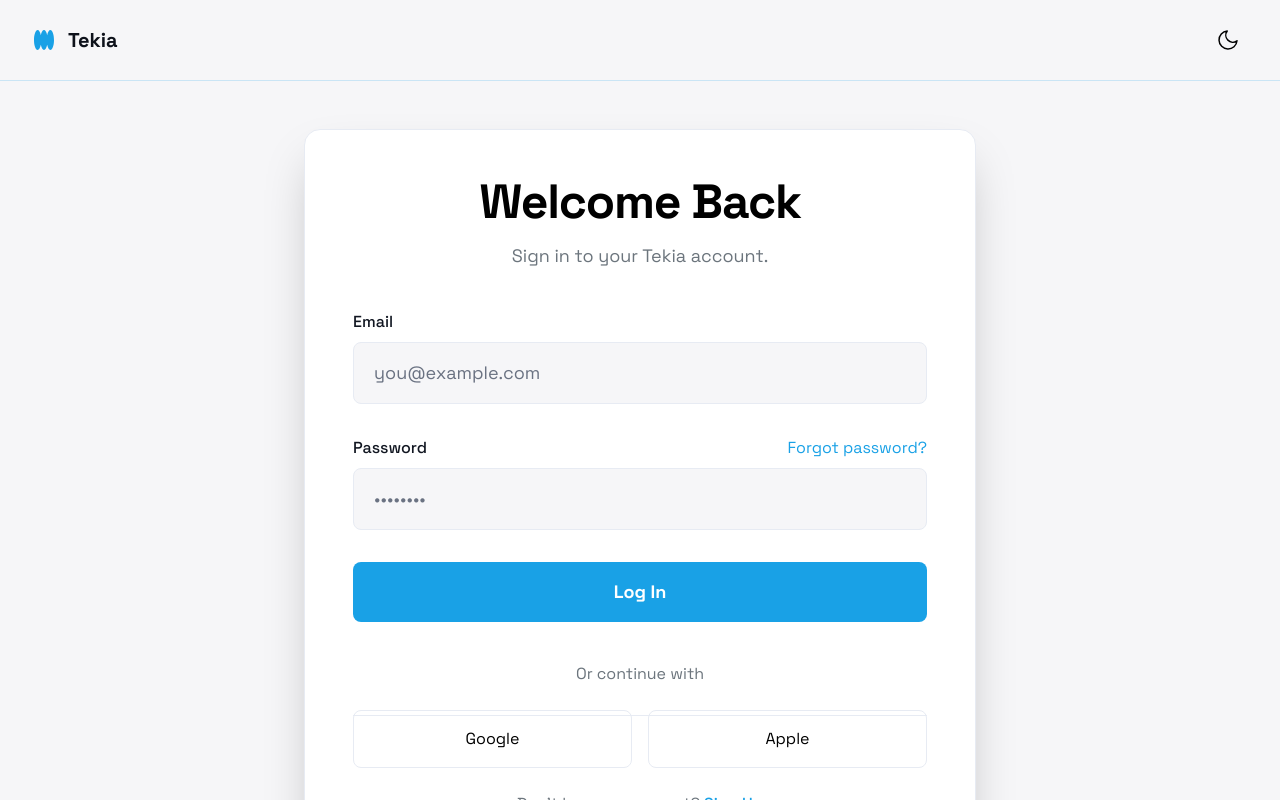
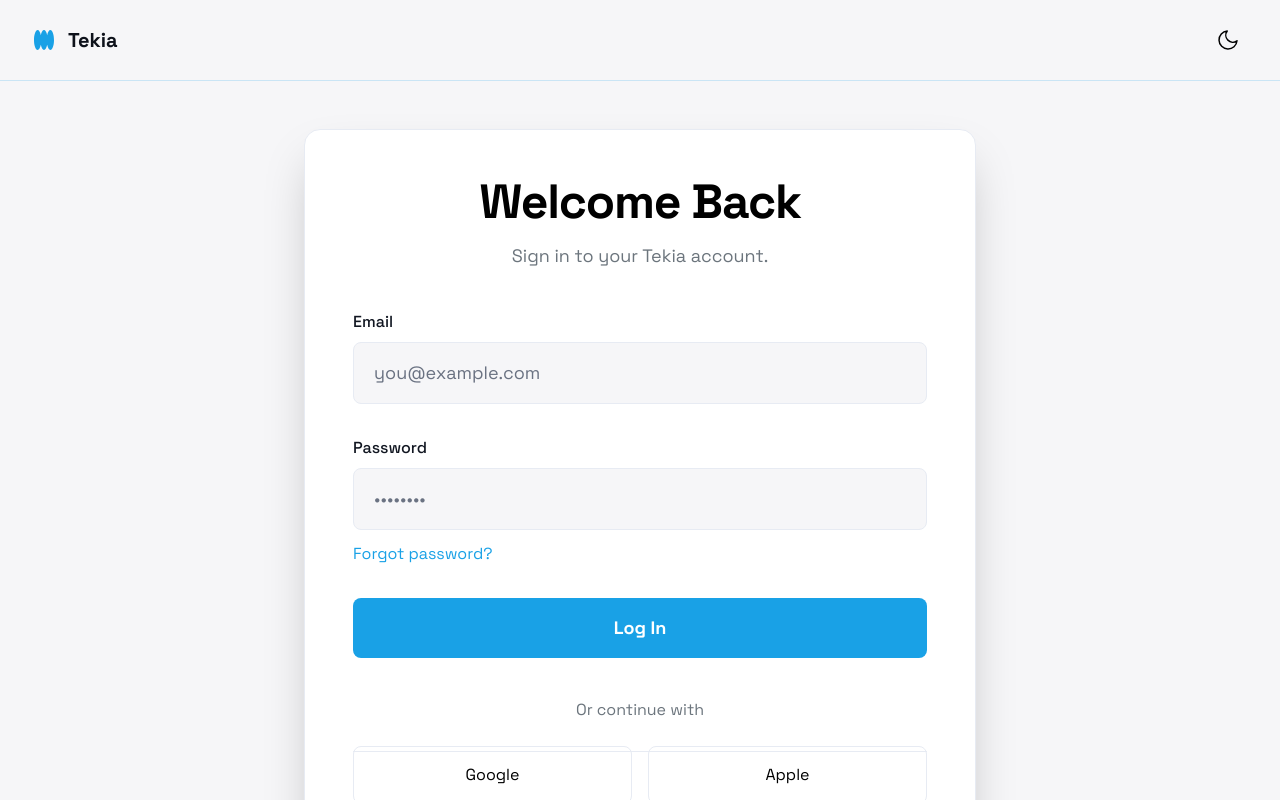
Before and after one commit to Alexmateos2/Marketplace, a React (Vite) app: page /login in a window 1280 px wide. Shown: the top 800 px of the page. Built offline with nearby package versions, Linux system fonts and the light colour scheme.

Commit message:
Corregido errores menu movil , implementado logout funcional en todos los apartados necesarios

```diff
--- a/src/pages/Login/layout/LoginLayout.jsx
+++ b/src/pages/Login/layout/LoginLayout.jsx
@@ -1,16 +1,24 @@
 import React, { useState } from "react";
-import { useNavigate } from "react-router-dom"; // React Router
+import { useNavigate, Link } from "react-router-dom";
 import Footer from "../../../shared/utils/Footer";
 import Navbar from "../../../shared/navbar/navbar";
-
+import { FaRegEye, FaRegEyeSlash } from "react-icons/fa";
 const LoginPage = () => {
   const [formValue, setFormValue] = useState({
     email: "",
     password: "",
   });
-
+  const [isMayus, setIsMayus] = useState(false);
+  const [showPassword, setShowPassword] = useState(false);
+  const [loading, setLoading] = useState(false);
   const navigate = useNavigate();
-
+  const onKeyDown = (keyEvent) => {
+    if (keyEvent.getModifierState("CapsLock")) {
+      setIsMayus(true);
+    } else {
+      setIsMayus(false);
+    }
+  };
   const handleChangeInput = (e) => {
     setFormValue({
       ...formValue,
@@ -21,6 +29,7 @@ const LoginPage = () => {
   const handleSubmit = async (e) => {
     e.preventDefault();
     const { email, password } = formValue;
+    setLoading(true);
 
     try {
       const res = await fetch("http://localhost:3000/login", {
@@ -41,6 +50,8 @@ const LoginPage = () => {
     } catch (err) {
       console.error(err);
       alert("Error de conexión al servidor");
+    } finally {
+      setLoading(false);
     }
   };
 
@@ -65,14 +76,14 @@ const LoginPage = () => {
             {/* Email */}
             <div>
               <label
+                htmlFor="email"
                 className="text-sm sm:text-base font-medium text-foreground-light dark:text-foreground-dark"
-                htmlFor="email"
               >
                 Email
               </label>
               <input
                 id="email"
-                type="text"
+                type="email"
                 value={formValue.email}
                 onChange={handleChangeInput}
                 placeholder="you@example.com"
@@ -85,39 +96,58 @@ const LoginPage = () => {
             <div>
               <div className="flex justify-between items-center mb-1 sm:mb-2">
                 <label
+                  htmlFor="password"
                   className="text-sm sm:text-base font-medium text-foreground-light dark:text-foreground-dark"
-                  htmlFor="password"
                 >
                   Password
                 </label>
-                <a
-                  className="text-sm sm:text-base text-primary hover:underline"
-                  href="#"
-                >
-                  Forgot password?
-                </a>
+                <div className="flex items-center pr-4">
+                  <button
+                    type="button"
+                    onClick={() => setShowPassword((prev) => !prev)}
+                    className={`${
+                      formValue.password !== "" ? "block" : "hidden"
+                    } text-xl text-content-light hover:underline`}
+                  >
+                    {showPassword ? <FaRegEyeSlash /> : <FaRegEye />}
+                  </button>
+                </div>
               </div>
               <input
                 id="password"
-                type="password"
+                type={showPassword ? "text" : "password"}
                 value={formValue.password}
                 onChange={handleChangeInput}
+                onKeyDown={onKeyDown}
                 placeholder="••••••••"
                 className="w-full px-4 sm:px-5 py-3 sm:py-4 text-base sm:text-lg bg-background-light dark:bg-background-dark border border-border-light dark:border-border-dark rounded-lg focus:ring-primary focus:border-primary placeholder:text-gray-500 dark:placeholder:text-subtle-dark/60 dark:text-subtle-dark/80"
                 required
               />
+              {isMayus && (
+                <p className="text-red-500 dark:text-red-400 text-sm mt-2">⚠️ Caps Lock is ON</p>
+              )}
+
+              <div className="flex mt-3">
+                <Link
+                  className="text-sm sm:text-base text-primary hover:underline"
+                  to="/forgot-password"
+                >
+                  Forgot password?
+                </Link>
+              </div>
             </div>
 
             {/* Submit Button */}
             <button
               type="submit"
-              className="w-full bg-primary text-white font-bold py-3 sm:py-4 px-4 sm:px-5 rounded-lg hover:bg-primary/90 transition-colors text-base sm:text-lg"
+              disabled={loading}
+              className="w-full bg-primary text-white font-bold py-3 sm:py-4 px-4 sm:px-5 rounded-lg hover:bg-primary/90 transition-colors text-base sm:text-lg disabled:opacity-60"
             >
-              Log In
+              {loading ? "Logging in..." : "Log In"}
             </button>
           </form>
 
-          {/* Optional OAuth Buttons */}
+          {/* Optional OAuth */}
           <div className="relative my-6">
             <div className="absolute inset-0 flex items-center">
               <div className="w-full border-t border-border-light dark:border-border-dark"></div>
@@ -142,9 +172,12 @@ const LoginPage = () => {
           <div className="text-center text-sm sm:text-base mt-6">
             <p className="text-muted-light dark:text-muted-dark">
               Don't have an account?{" "}
-              <a className="font-medium text-primary hover:underline" href="#">
+              <Link
+                className="font-medium text-primary hover:underline"
+                to="/signup"
+              >
                 Sign Up
-              </a>
+              </Link>
             </p>
           </div>
         </div>
```
